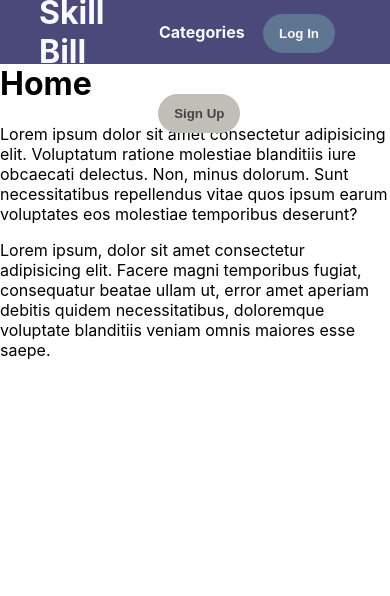
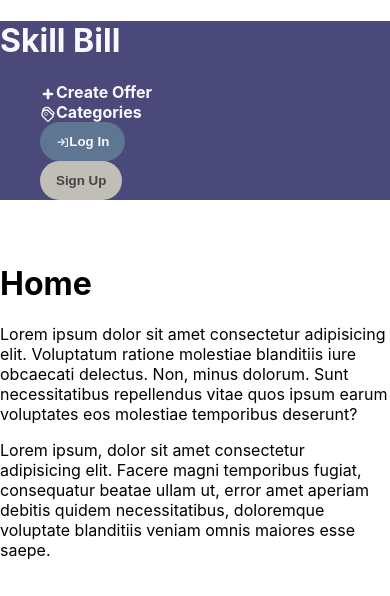
Before and after one commit to joans/teachme, a React (Create React App) app in the folder frontend/: page / in a window 390 px wide. Shown: the top 596 px of the page. Built offline with nearby package versions, Linux system fonts and the light colour scheme.

Commit message:
Add Icons, begin of responsive layout

```diff
--- a/frontend/package.json
+++ b/frontend/package.json
@@ -10,6 +10,7 @@
     "gh-pages": "^4.0.0",
     "react": "^18.1.0",
     "react-dom": "^18.1.0",
+    "react-icons": "^4.4.0",
     "react-router-dom": "^6.3.0",
     "react-scripts": "5.0.1",
     "web-vitals": "^2.1.4"
--- a/frontend/src/Layout/Header.jsx
+++ b/frontend/src/Layout/Header.jsx
@@ -2,30 +2,54 @@ import React from "react";
 import { Link, useNavigate } from "react-router-dom";
 import Button from "../UI/Button";
 import classes from "./Header.module.css";
+import { TiPlus, TiTags } from "react-icons/ti";
+import { CgLogIn } from "react-icons/cg"
 
 const Header = () => {
   const navigate = useNavigate();
-
 
   return (
     <>
       <header className={`${classes.header} color-main`}>
         <div className={classes["left-side"]}>
-            <h1><Link to="/">Skill Bill</Link></h1>
+          <h1>
+            <Link to="/">Skill Bill</Link>
+          </h1>
         </div>
         <div className={classes["right-side"]}>
           <ul>
             <li>
-                <Link to="/create_offer">Create Offer</Link>
+              <Link to="/create_offer">
+                <TiPlus className={classes.icon} />
+                Create Offer
+              </Link>
             </li>
             <li>
+                <TiTags className={classes.icon} />
               <Link to="/categories">Categories</Link>
             </li>
             <li>
-                <Button onClick={()=> {navigate("/login")}} to="/login" variant="contained" className="color-two">Log In</Button>
+              <Button
+                onClick={() => {
+                  navigate("/login");
+                }}
+                to="/login"
+                variant="contained"
+                className="color-two"
+              >
+                <CgLogIn className={classes.icon} />
+                Log In
+              </Button>
             </li>
             <li>
-                <Button onClick={()=> {navigate("/signup")}} className="color-three">Sign Up</Button>
+              <Button
+                onClick={() => {
+                  navigate("/signup");
+                }}
+                className="color-three"
+              >
+                Sign Up
+              </Button>
             </li>
           </ul>
         </div>
--- a/frontend/src/Layout/Header.module.css
+++ b/frontend/src/Layout/Header.module.css
@@ -1,5 +1,22 @@
 /* TODO: Implement responsive design */
 
+.header{
+    top: 0;
+    left: 0;
+    width: 100%;
+
+}
+
+.icon{
+    vertical-align: middle;
+}
+
+
+.right-side li{
+    list-style-type: none;
+}
+
+@media all and (min-width: 730px) {
     .header{
         position: fixed;
         top: 0;
@@ -12,6 +29,20 @@
         padding: 0 10%;
         box-sizing: border-box;
     }
+    .right-side li{
+        float: left;
+        height: auto;
+        vertical-align: middle;
+        line-height: 5rem;
+    }
+
+    .right-side *{
+        margin: 0 .3em;
+    }
+
+}
+
+
 
 /* push the content below the header down 4rem to not make the header overlap: */
 .header + *{
@@ -23,16 +54,3 @@ a{
     font-weight: bold;
     color: #f8f8ff;
 }
-
-
-.right-side li{
-    list-style-type: none;
-    float: left;
-    height: auto;
-    vertical-align: middle;
-    line-height: 5rem;
-}
-
-.right-side *{
-    margin: 0 .3em;
-}
```
Also changed, not shown: 1 other file (tests, documents, lock files or other folders). Lines whose indentation alone changed are shown as unchanged.
